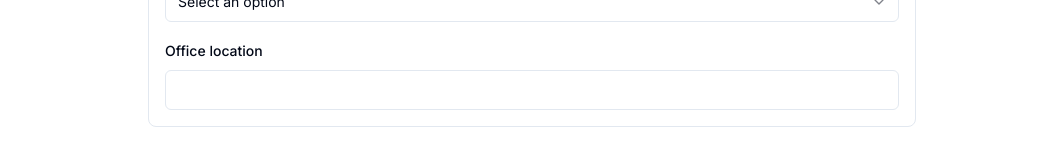
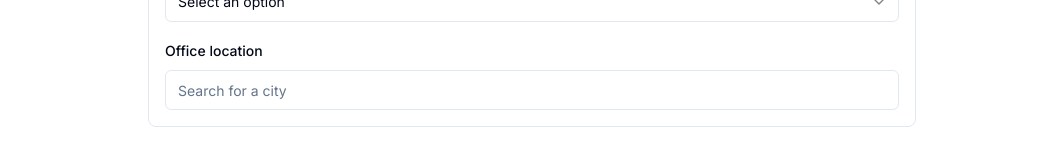
Before and after one commit to dan-yates1/nextjs-job-board, a Next.js app: page /jobs/new in a window 1280 px wide. Shown: the part 743-903 px from the top of the page, without its empty margins (108-1171 px from the left). Built offline with nearby package versions, Linux system fonts and the light colour scheme.

Commit message:
added state and styling to custom location input component

```diff
--- a/src/components/LocationInput.tsx
+++ b/src/components/LocationInput.tsx
@@ -1,6 +1,7 @@
 import { forwardRef, useMemo, useState } from "react";
 import { Input } from "./ui/input";
 import citiesList from "@/lib/cities-list";
+import { set } from "date-fns";
 
 interface LocationInputProps
   extends React.InputHTMLAttributes<HTMLInputElement> {
@@ -10,6 +11,7 @@ interface LocationInputProps
 export default forwardRef<HTMLInputElement, LocationInputProps>(
   function LocationInput({ onLocationSelected, ...props }, ref) {
     const [locationSearchInput, setLocationSearchInput] = useState("");
+    const [hasFocus, setHasFocus] = useState(false);
 
     const cities = useMemo(() => {
       if (!locationSearchInput.trim()) return [];
@@ -24,9 +26,42 @@ export default forwardRef<HTMLInputElement, LocationInputProps>(
             searchWords.every((word) =>
               city.toLowerCase().includes(word.toLowerCase())
             )
-        );
+        )
+        .slice(0, 5);
     }, [locationSearchInput]);
 
-    return <Input {...props} ref={ref} />;
+    return (
+      <div className="relative">
+        <Input
+          placeholder="Search for a city"
+          type="search"
+          value={locationSearchInput}
+          {...props}
+          onChange={(e) => setLocationSearchInput(e.target.value)}
+          onFocus={() => setHasFocus(true)}
+          onBlur={() => setHasFocus(false)}
+          {...props}
+          ref={ref}
+        />
+        {locationSearchInput.trim() && hasFocus && (
+          <div className="absolute w-full z-20 divide-y bg-background shadow-xl border-x border-b rounded-b-lg">
+            {!cities.length && <p className="p-3">No results found</p>}
+            {cities.map((city) => (
+              <button
+                key={city}
+                className="block w-full text-start p-2"
+                onMouseDown={(e) => {
+                  e.preventDefault();
+                  onLocationSelected(city);
+                  setLocationSearchInput("");
+                }}
+              >
+                {city}
+              </button>
+            ))}
+          </div>
+        )}
+      </div>
+    );
   }
 );
```
